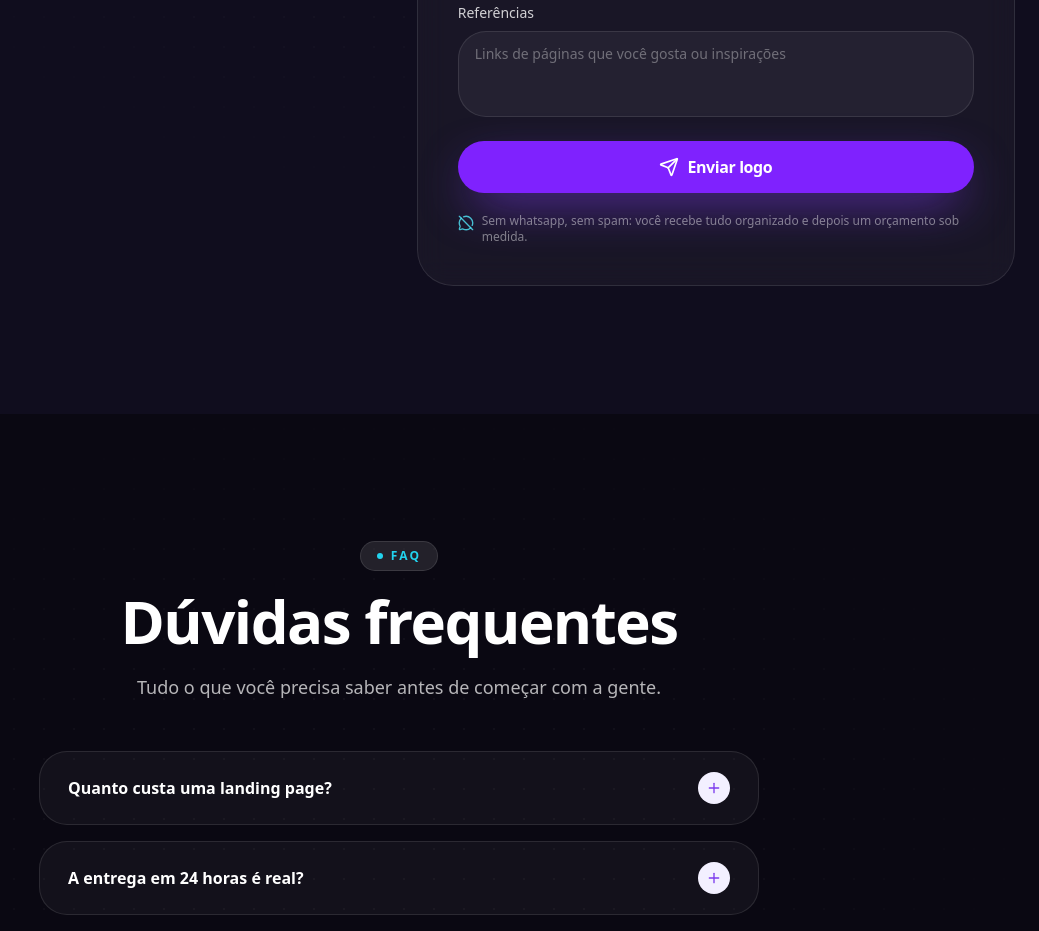
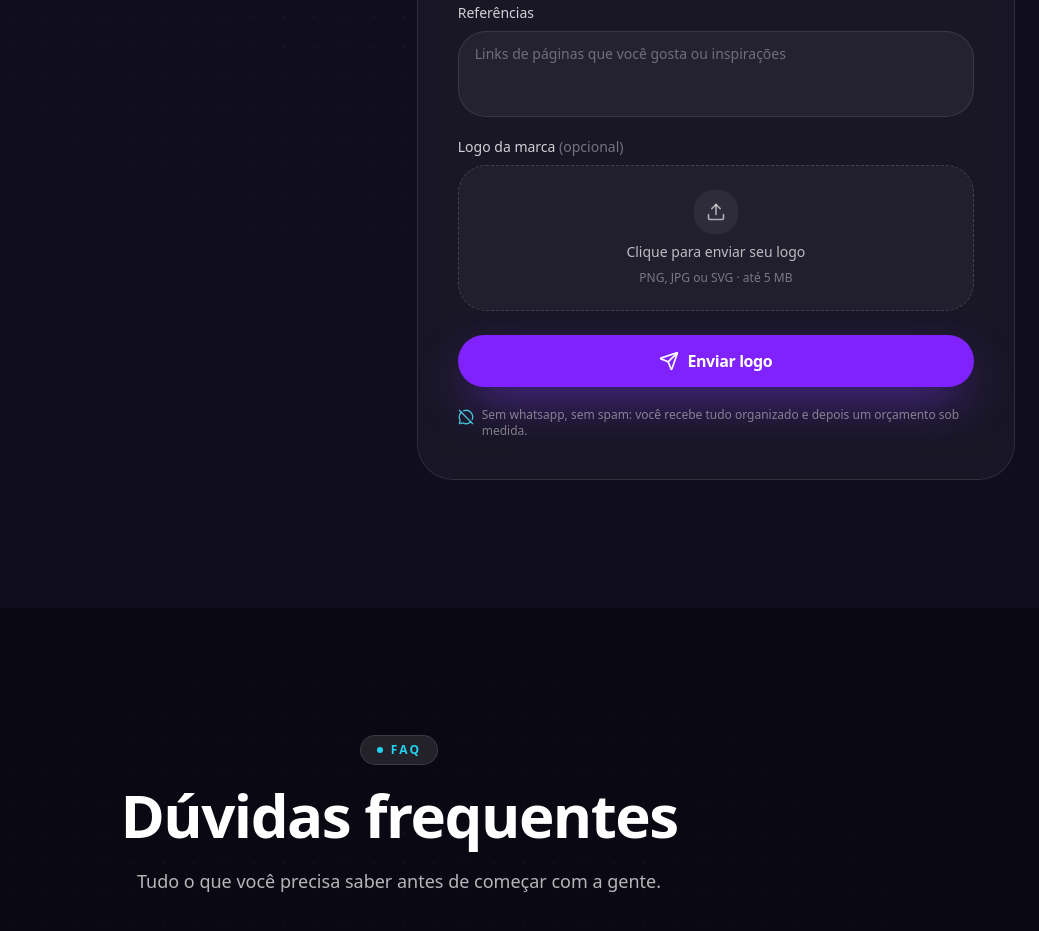
Before and after one commit to petnupe/ConvertLab, a Next.js app: page / in a window 1280 px wide. Shown: the part 4700-5631 px from the top of the page, without its empty margins (241-1280 px from the left). Built offline with nearby package versions, Linux system fonts and the light colour scheme.

Commit message:
feat: allow logo upload sent as email attachment

```diff
--- a/src/app/api/contact/route.ts
+++ b/src/app/api/contact/route.ts
@@ -23,8 +23,6 @@ const FIELDS = [
   { key: "referencias", label: "Referências" },
 ];
 
-type ContactPayload = Record<string, string>;
-
 export async function POST(request: Request) {
   if (!SMTP_HOST || !SMTP_USER || !SMTP_PASS) {
     return NextResponse.json(
@@ -33,9 +31,9 @@ export async function POST(request: Request) {
     );
   }
 
-  let body: ContactPayload;
+  let form: FormData;
   try {
-    body = (await request.json()) as ContactPayload;
+    form = await request.formData();
   } catch {
     return NextResponse.json(
       { ok: false, error: "Payload inválido." },
@@ -43,11 +41,15 @@ export async function POST(request: Request) {
     );
   }
 
+  const values = Object.fromEntries(
+    FIELDS.map((f) => [f.key, String(form.get(f.key) ?? "")]),
+  );
+
   const lines = [
     "Novo briefing — ConvertLab",
     "------------------------",
-    ...FIELDS.filter((f) => body[f.key]?.trim()).map(
-      (f) => `${f.label}: ${body[f.key].trim()}`,
+    ...FIELDS.filter((f) => values[f.key]?.trim()).map(
+      (f) => `${f.label}: ${values[f.key].trim()}`,
     ),
   ].join("\n");
 
@@ -57,6 +59,12 @@ export async function POST(request: Request) {
       { status: 400 },
     );
   }
+
+  const logo = form.get("logo");
+  const attachment =
+    logo instanceof File
+      ? [{ filename: logo.name, content: Buffer.from(await logo.arrayBuffer()) }]
+      : [];
 
   try {
     const transporter = nodemailer.createTransport({
@@ -71,7 +79,8 @@ export async function POST(request: Request) {
       to: TO,
       subject: "Novo briefing — ConvertLab",
       text: lines,
-      replyTo: process.env.MAIL_TO || body.email || TO,
+      attachments: attachment,
+      replyTo: values["instagram"] || TO,
     });
 
     return NextResponse.json({ ok: true });
--- a/src/components/convertlab/cl-form.tsx
+++ b/src/components/convertlab/cl-form.tsx
@@ -8,6 +8,9 @@ import {
   Send,
   ArrowRight,
   MessageCircleOff,
+  Upload,
+  X,
+  ImageIcon,
 } from "lucide-react";
 
 import { Button } from "@/components/ui/button";
@@ -78,6 +81,7 @@ const initial: FormState = {
 
 export function ClForm() {
   const [data, setData] = useState<FormState>(initial);
+  const [logo, setLogo] = useState<File | null>(null);
   const [submitted, setSubmitted] = useState(false);
 
   const set = (key: keyof FormState) => (
@@ -85,6 +89,9 @@ export function ClForm() {
       HTMLInputElement | HTMLTextAreaElement | HTMLSelectElement
     >,
   ) => setData((d) => ({ ...d, [key]: e.target.value }));
+
+  const onLogoChange = (e: ChangeEvent<HTMLInputElement>) =>
+    setLogo(e.target.files?.[0] ?? null);
 
   const summary = fields
     .filter((f) => data[f.name]?.trim())
@@ -160,10 +167,14 @@ export function ClForm() {
         e.preventDefault();
         const lines = buildLines(data);
         try {
+          const fd = new FormData();
+          for (const [key, value] of Object.entries(data)) {
+            fd.append(key, value);
+          }
+          if (logo) fd.append("logo", logo);
           const res = await fetch("/api/contact", {
             method: "POST",
-            headers: { "Content-Type": "application/json" },
-            body: JSON.stringify(data),
+            body: fd,
           });
           if (!res.ok) throw new Error("api_error");
         } catch {
@@ -240,6 +251,61 @@ export function ClForm() {
         </div>
       ))}
 
+      <div className="flex flex-col gap-2">
+        <label
+          htmlFor="logo"
+          className="text-sm font-medium text-white/80"
+        >
+          Logo da marca <span className="text-white/40">(opcional)</span>
+        </label>
+        <label
+          htmlFor="logo"
+          className="flex cursor-pointer flex-col items-center justify-center gap-2 rounded-2xl border border-dashed border-white/15 bg-white/[0.04] px-4 py-6 text-center transition-colors hover:border-cyan-400/50 hover:bg-white/[0.06]"
+        >
+          {logo ? (
+            <>
+              <span className="grid h-11 w-11 place-items-center rounded-xl bg-cyan-400/15 text-cyan-300">
+                <ImageIcon className="h-5 w-5" aria-hidden="true" />
+              </span>
+              <span className="flex items-center gap-2 text-sm text-white/85">
+                <span className="max-w-[16rem] truncate">{logo.name}</span>
+                <button
+                  type="button"
+                  onClick={(e) => {
+                    e.preventDefault();
+                    setLogo(null);
+                  }}
+                  className="rounded-full p-1 text-white/50 transition-colors hover:bg-white/10 hover:text-white"
+                  aria-label="Remover logo"
+                >
+                  <X className="h-4 w-4" aria-hidden="true" />
+                </button>
+              </span>
+            </>
+          ) : (
+            <>
+              <span className="grid h-11 w-11 place-items-center rounded-xl bg-white/[0.06] text-white/60">
+                <Upload className="h-5 w-5" aria-hidden="true" />
+              </span>
+              <span className="text-sm text-white/70">
+                Clique para enviar seu logo
+              </span>
+              <span className="text-xs text-white/40">
+                PNG, JPG ou SVG · até 5 MB
+              </span>
+            </>
+          )}
+        </label>
+        <input
+          id="logo"
+          name="logo"
+          type="file"
+          accept="image/png,image/jpeg,image/svg+xml,image/webp"
+          onChange={onLogoChange}
+          className="hidden"
+        />
+      </div>
+
       <Button
         type="submit"
         size="lg"
```
